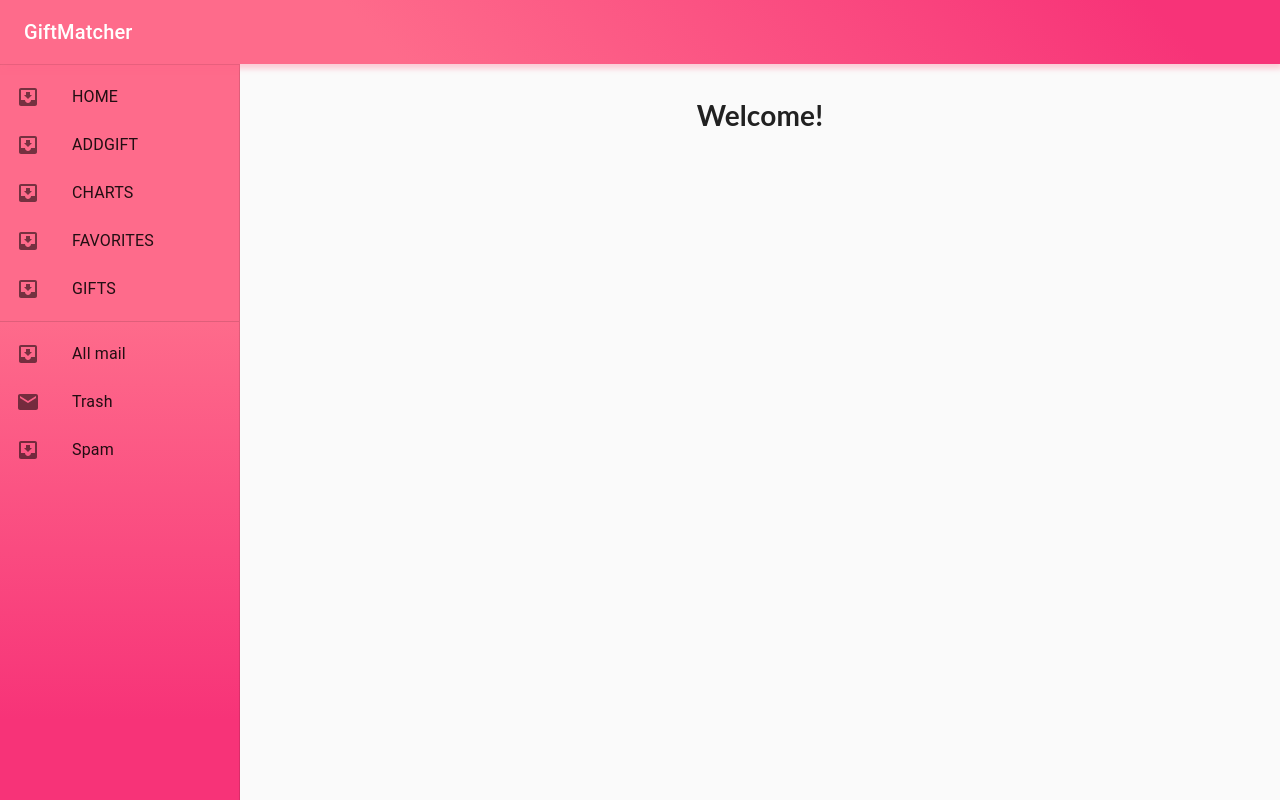
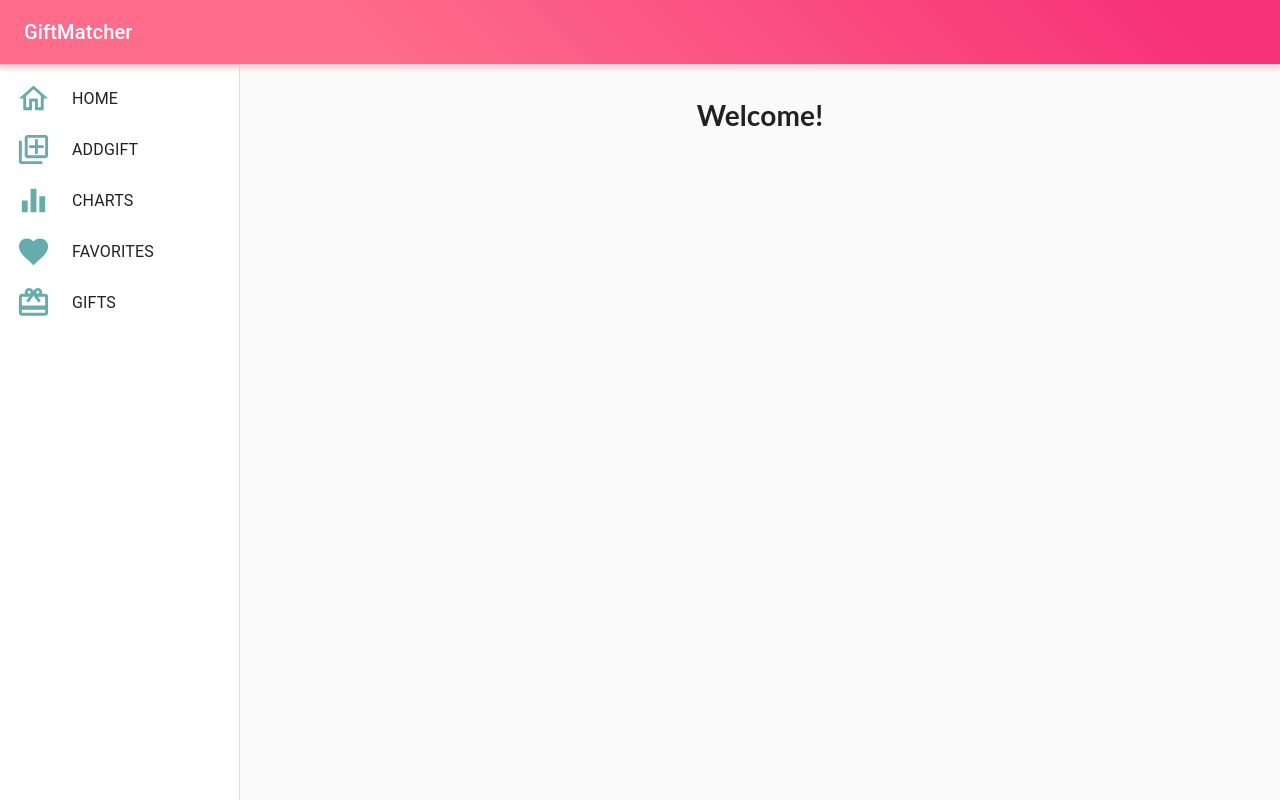
Before and after one commit to infoshareacademy/jfdd14-futureFront-app, a React (Create React App) app: page / in a window 1280 px wide. Built offline with nearby package versions, Linux system fonts and the light colour scheme.

Commit message:
add theme and themeprovider

```diff
--- a/src/components/Menu/Menu_Material.js
+++ b/src/components/Menu/Menu_Material.js
@@ -12,12 +12,17 @@ import List from "@material-ui/core/List";
 import ListItem from "@material-ui/core/ListItem";
 import ListItemIcon from "@material-ui/core/ListItemIcon";
 import ListItemText from "@material-ui/core/ListItemText";
-import MailIcon from "@material-ui/icons/Mail";
+import HomeOutlinedIcon from "@material-ui/icons/HomeOutlined";
+import RedeemOutlinedIcon from "@material-ui/icons/RedeemOutlined";
+import EqualizerOutlinedIcon from "@material-ui/icons/EqualizerOutlined";
+import FavoriteOutlinedIcon from "@material-ui/icons/FavoriteOutlined";
+import QueueOutlinedIcon from "@material-ui/icons/QueueOutlined";
 import MenuIcon from "@material-ui/icons/Menu";
 import Toolbar from "@material-ui/core/Toolbar";
 import Typography from "@material-ui/core/Typography";
 import { makeStyles, useTheme } from "@material-ui/core/styles";
 import Grid from "@material-ui/core/Grid";
+import { createMuiTheme, ThemeProvider } from "@material-ui/core/styles";
 
 const drawerWidth = 240;
 
@@ -48,8 +53,8 @@ const useStyles = makeStyles((theme) => ({
   toolbar: theme.mixins.toolbar,
   drawerPaper: {
     width: drawerWidth,
-    // background:  '#FE6B8B',
-    background: "linear-gradient(180deg, #FE6B8B 40%, #f73378 90%)",
+    // background:  '#66ACAC',
+    // background: "linear-gradient(180deg, #FE6B8B 40%, #f73378 90%)",
   },
   content: {
     flexGrow: 1,
@@ -63,12 +68,29 @@ const useStyles = makeStyles((theme) => ({
 function ResponsiveDrawer(props) {
   const { container, children } = props;
   const classes = useStyles();
-  const theme = useTheme();
+  // const theme = useTheme();
   const [mobileOpen, setMobileOpen] = React.useState(false);
 
   const handleDrawerToggle = () => {
     setMobileOpen(!mobileOpen);
   };
+
+  const theme = createMuiTheme({
+    palette: {
+      secondary: {
+        light: "#bfdcdc",
+        main: "#66ACAC",
+        dark: "#7fbaba",
+        contrastText: "#fff",
+      },
+      primary: {
+        light: "#ffb9c8",
+        main: "#FE6B8B",
+        dark: "#f73378",
+        contrastText: "#000",
+      },
+    },
+  });
 
   const drawer = (
     <div>
@@ -79,50 +101,40 @@ function ResponsiveDrawer(props) {
       <List>
         <ListItem button component={Link} to={"/"}>
           <ListItemIcon>
-            <InboxIcon />
+            <HomeOutlinedIcon fontSize={"large"} color={"secondary"} />
           </ListItemIcon>
           <ListItemText primary="HOME" />
         </ListItem>
         <ListItem button component={Link} to={"/addgift"}>
           <ListItemIcon>
-            <InboxIcon />
+            <QueueOutlinedIcon fontSize={"large"} color={"secondary"} />
           </ListItemIcon>
           <ListItemText primary="ADDGIFT" />
         </ListItem>
         <ListItem button component={Link} to={"/charts"}>
           <ListItemIcon>
-            <InboxIcon />
+            <EqualizerOutlinedIcon fontSize={"large"} color={"secondary"} />
           </ListItemIcon>
           <ListItemText primary="CHARTS" />
         </ListItem>
         <ListItem button component={Link} to={"/favorites"}>
           <ListItemIcon>
-            <InboxIcon />
+            <FavoriteOutlinedIcon fontSize={"large"} color={"secondary"} />
           </ListItemIcon>
           <ListItemText primary="FAVORITES" />
         </ListItem>
         <ListItem button component={Link} to={"/gifts"}>
           <ListItemIcon>
-            <InboxIcon />
+            <RedeemOutlinedIcon fontSize={"large"} color={"secondary"} />
           </ListItemIcon>
           <ListItemText primary="GIFTS" />
         </ListItem>
-      </List>
-      <Divider />
-      <List>
-        {["All mail", "Trash", "Spam"].map((text, index) => (
-          <ListItem button key={text}>
-            <ListItemIcon>
-              {index % 2 === 0 ? <InboxIcon /> : <MailIcon />}
-            </ListItemIcon>
-            <ListItemText primary={text} />
-          </ListItem>
-        ))}
       </List>
     </div>
   );
 
   return (
+    <ThemeProvider theme={theme}>
       <div className={classes.root}>
         <CssBaseline />
         <AppBar position="fixed" className={classes.appBar}>
@@ -185,6 +197,7 @@ function ResponsiveDrawer(props) {
           </Grid>
         </main>
       </div>
+    </ThemeProvider>
   );
 }
 
```
Lines whose indentation alone changed are shown as unchanged.
